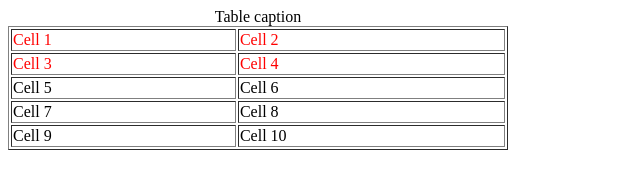
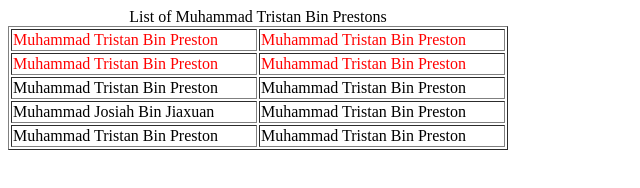
Before and after one commit to MuhammadTristanBinPreston/muhammadtristanbinpreston.github.io, a plain HTML site: page index.html in a window 1280 px wide. Shown: the whole page, without its empty margins (0-640 px from the left). Drawn offline with Linux system fonts and the light colour scheme.

Commit message:
Update index.html

```diff
--- a/index.html
+++ b/index.html
@@ -4,31 +4,31 @@
 	</head>
 	<body>
 		<table border="1" width="500" >
-			<caption>Table caption</caption>
+			<caption>List of Muhammad Tristan Bin Prestons</caption>
 			<thead style="color:red;">
 				<tr>
-					<td>Cell 1</td>
-					<td>Cell 2</td>
+					<td> Muhammad Tristan Bin Preston</td>
+					<td> Muhammad Tristan Bin Preston</td>
 				</tr>
 				<tr>
-					<td>Cell 3</td>
-					<td>Cell 4</td>
+					<td> Muhammad Tristan Bin Preston</td>
+					<td> Muhammad Tristan Bin Preston</td>
 				</tr>
 			</thead>
 			<tbody>
 				<tr>
-					<td>Cell 5</td>
-					<td>Cell 6</td>
+					<td> Muhammad Tristan Bin Preston</td>
+					<td> Muhammad Tristan Bin Preston</td>
 				</tr>
 				<tr>
-					<td>Cell 7</td>
-					<td>Cell 8</td>
+					<td> Muhammad Josiah Bin Jiaxuan</td>
+					<td> Muhammad Tristan Bin Preston</td>
 				</tr>
 			</tbody>
 			<tfoot>
 				<tr>
-					<td>Cell 9</td>
-					<td>Cell 10</td>
+					<td> Muhammad Tristan Bin Preston</td>
+					<td> Muhammad Tristan Bin Preston</td>
 				</tr>
 			</tfoot>
 		</table>
```
